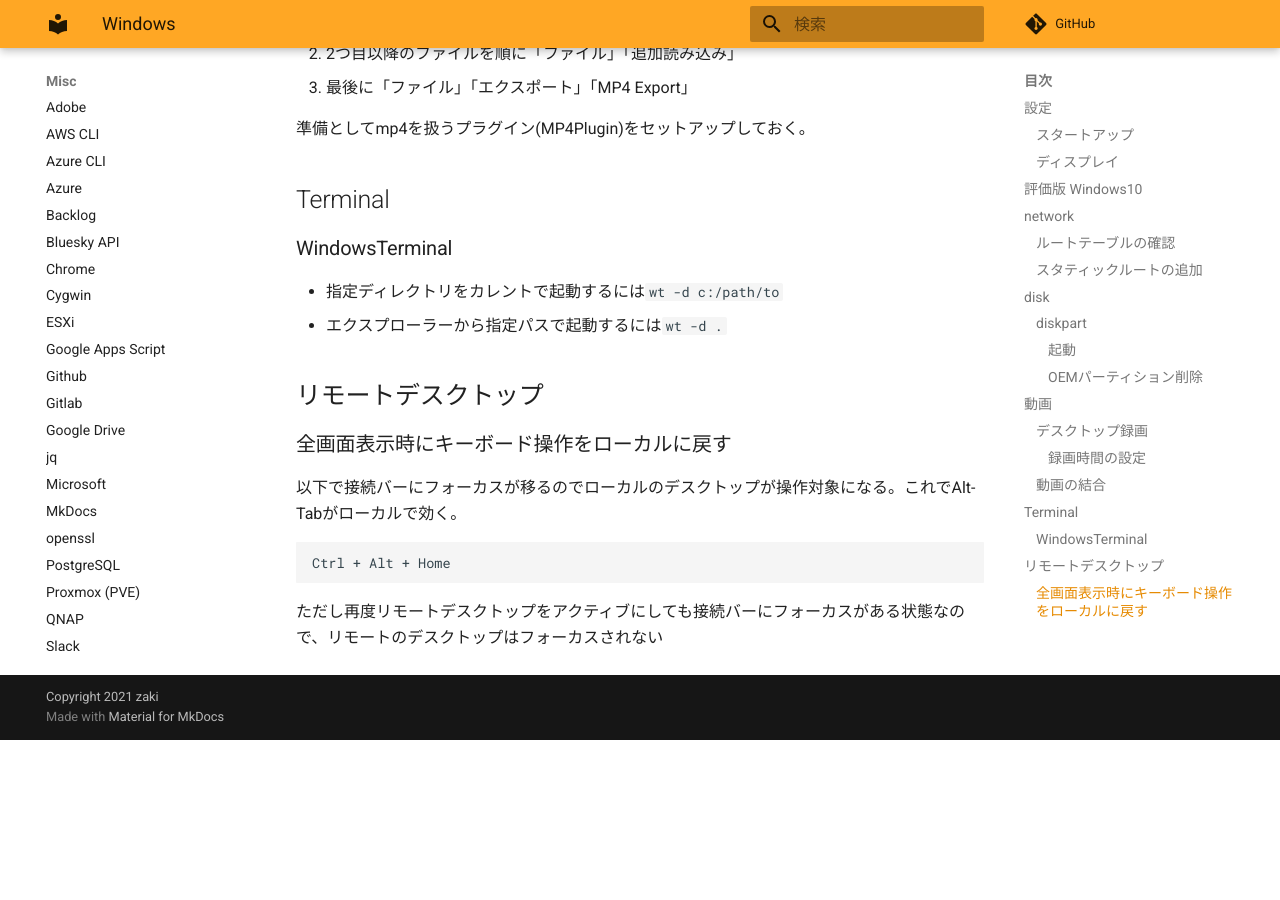
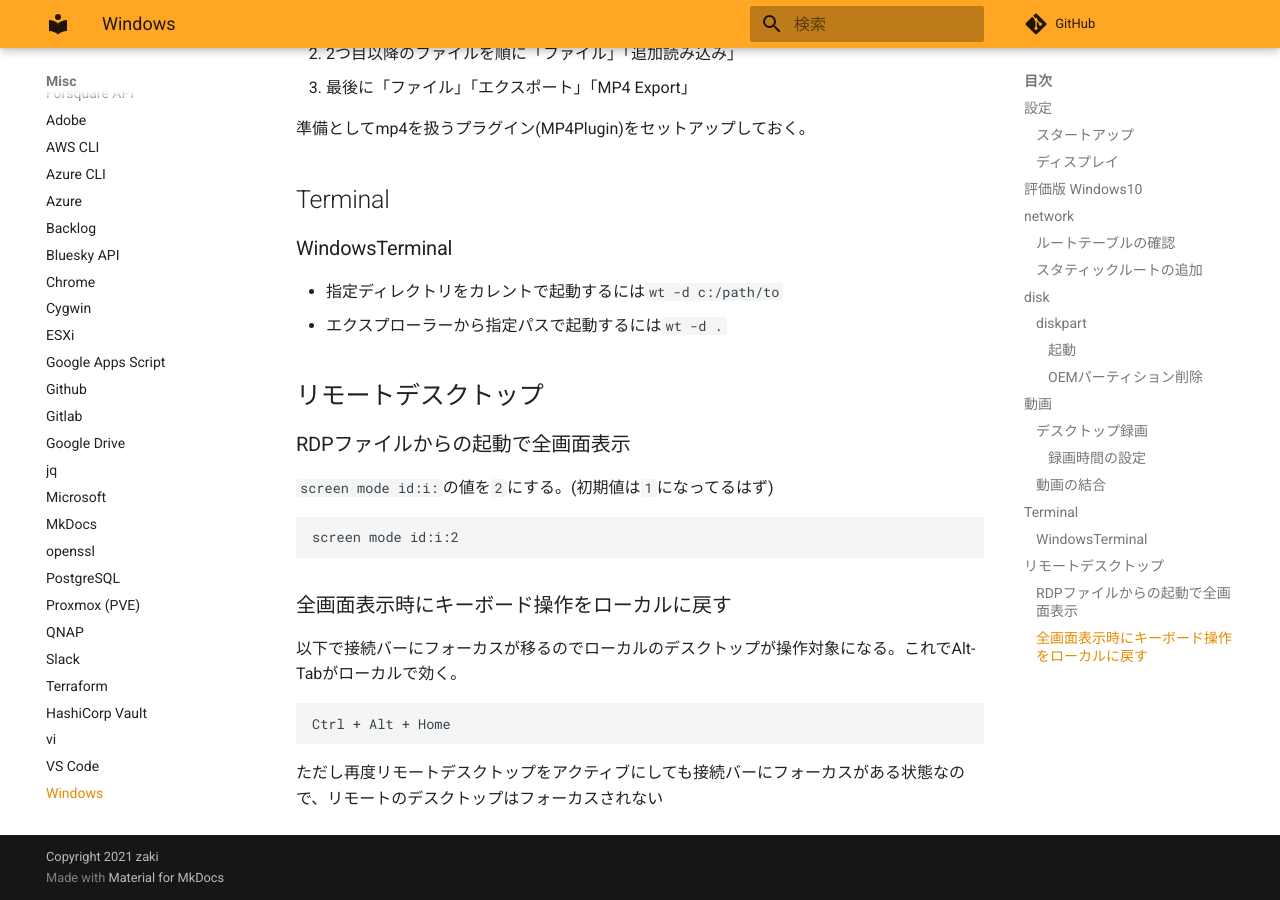
Before and after one commit to zaki-lknr/docs, an MkDocs documentation site: the page built from docs/Misc/windows.md, in a window 1280 px wide and 900 px high, scrolled down 2525 px. Built offline with MkDocs 1.6.1 and Material for MkDocs 9.7.7, drawn with Linux system fonts in a browser that asks for light colours; comment, search, counter and statistics services are not loaded; before the commit the page ends 3265 px from its top, so only the background shows below that.

Commit message:
add: misc/windows: RDPファイルの全画面

````diff
--- a/docs/Misc/windows.md
+++ b/docs/Misc/windows.md
@@ -116,6 +116,14 @@ AviUtl使用
 
 ## リモートデスクトップ
 
+### RDPファイルからの起動で全画面表示
+
+`screen mode id:i:`の値を`2`にする。(初期値は`1`になってるはず)
+
+```text
+screen mode id:i:2
+```
+
 ### 全画面表示時にキーボード操作をローカルに戻す
 
 以下で接続バーにフォーカスが移るのでローカルのデスクトップが操作対象になる。これでAlt-Tabがローカルで効く。
````
